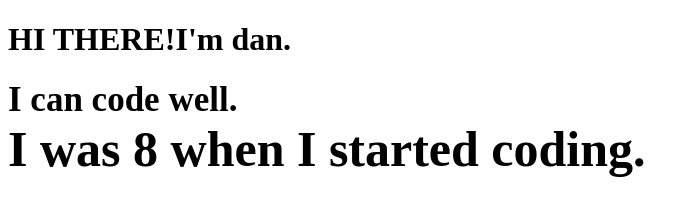
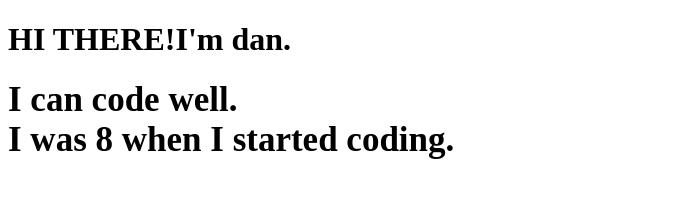
Before and after one commit to danbasilasp/danbasilasp.github.io, a plain HTML site: page index.html in a window 1280 px wide. Shown: the whole page, without its empty margins (0-699 px from the left). Drawn offline with Linux system fonts and the light colour scheme.

Commit message:
Update index.html

```diff
--- a/index.html
+++ b/index.html
@@ -3,6 +3,7 @@
 <body>
   <h1>HI THERE!I'm dan.<h1>
   <div style="font-size:35px">I can code well.</div>
-  <div style="font-size:50px">I was 8 when I started coding.</div>
+    <div style="font-size:35px">I was 8 when I started coding.</div>
+
     <body>
     <html>
```
